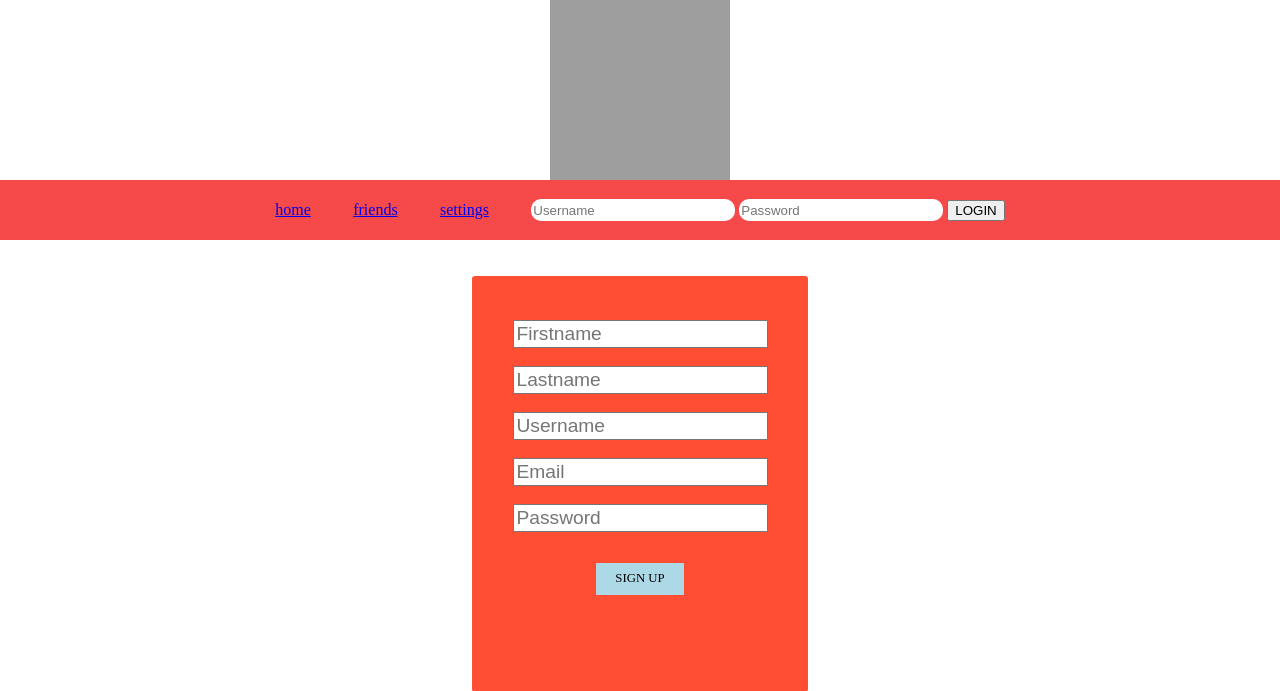
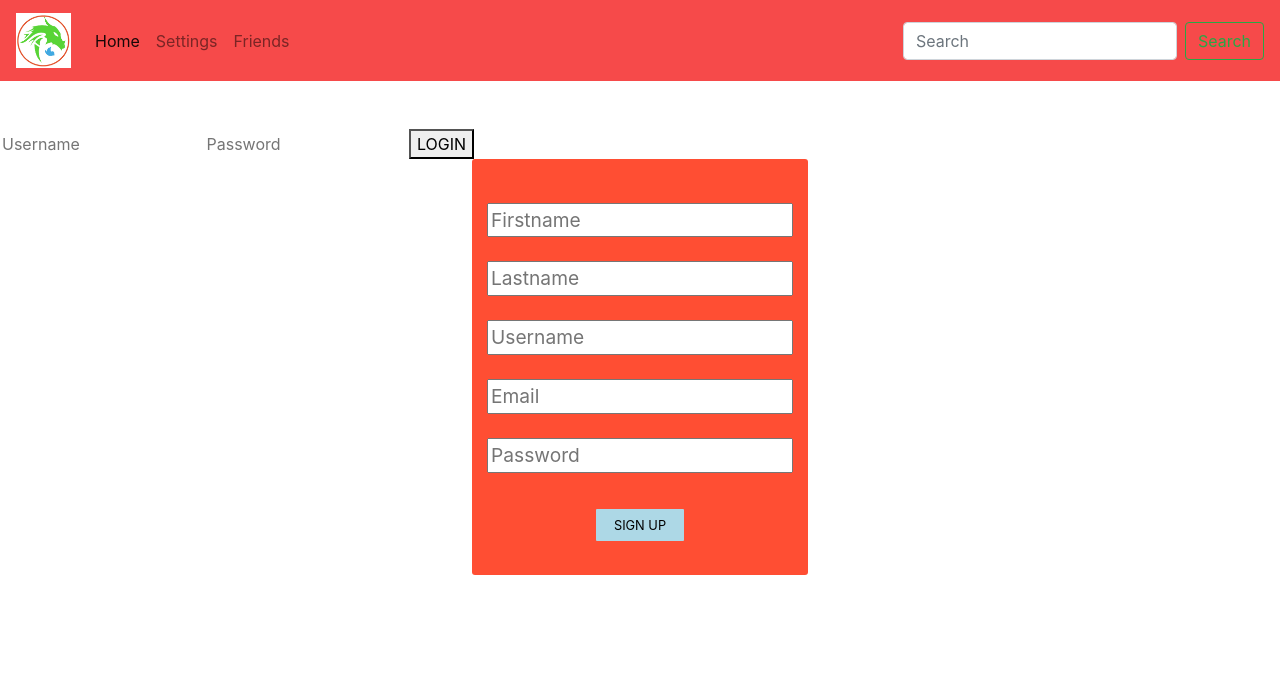
Before and after one commit to johnhello2u/turingFinal, a PHP site: page / in a window 1280 px wide. Shown: the top 691 px of the page. Run offline with PHP 8.4, Linux system fonts and the light colour scheme; grey boxes are pictures that could not be loaded.

Commit message:
Added Bootstrap to style and navbar

```diff
--- a/index.php
+++ b/index.php
@@ -4,6 +4,7 @@
     <meta charset="utf-8">
     <title>main</title>
     <link rel="stylesheet" href="style/style.css">
+    <link rel="stylesheet" href="https://stackpath.bootstrapcdn.com/bootstrap/4.1.0/css/bootstrap.min.css" integrity="sha384-9gVQ4dYFwwWSjIDZnLEWnxCjeSWFphJiwGPXr1jddIhOegiu1FwO5qRGvFXOdJZ4" crossorigin="anonymous">
   </head>
 
 
@@ -13,7 +14,11 @@
 
 <br>
 <br>
-
+<form>
+    <input class ='login_form' type="text" name="uid" placeholder="Username">
+    <input class ='login_form' type="password" name="pwd" placeholder="Password">
+    <button class ='login_form_button' type="submit">LOGIN</button>
+</form>
 
     <div class="outside_box_signup">
     <form class='signup_form' action="signup_connect_sql.php" method="POST">
@@ -29,6 +34,8 @@
     </div>
 
 
-
+    <script src="https://code.jquery.com/jquery-3.3.1.slim.min.js" integrity="sha384-q8i/X+965DzO0rT7abK41JStQIAqVgRVzpbzo5smXKp4YfRvH+8abtTE1Pi6jizo" crossorigin="anonymous"></script>
+    <script src="https://cdnjs.cloudflare.com/ajax/libs/popper.js/1.14.0/umd/popper.min.js" integrity="sha384-cs/chFZiN24E4KMATLdqdvsezGxaGsi4hLGOzlXwp5UZB1LY//20VyM2taTB4QvJ" crossorigin="anonymous"></script>
+    <script src="https://stackpath.bootstrapcdn.com/bootstrap/4.1.0/js/bootstrap.min.js" integrity="sha384-uefMccjFJAIv6A+rW+L4AHf99KvxDjWSu1z9VI8SKNVmz4sk7buKt/6v9KI65qnm" crossorigin="anonymous"></script>
   </body>
 </html>
--- a/other/navbar.php
+++ b/other/navbar.php
@@ -4,34 +4,38 @@
     <meta charset="utf-8">
     <title></title>
     <link rel="stylesheet" href="style/navbarstyle.css">
+    <link rel="stylesheet" href="https://stackpath.bootstrapcdn.com/bootstrap/4.1.0/css/bootstrap.min.css" integrity="sha384-9gVQ4dYFwwWSjIDZnLEWnxCjeSWFphJiwGPXr1jddIhOegiu1FwO5qRGvFXOdJZ4" crossorigin="anonymous">
   </head>
   <body>
 
+      <nav class="navbar navbar-expand-lg navbar-light">
+        <a class="navbar-brand" href="#">
+          <img src="images/logo.jpg" width="55" height="55" alt="">
+        </a>
+        <button class="navbar-toggler" type="button" data-toggle="collapse" data-target="#navbarSupportedContent" aria-controls="navbarSupportedContent" aria-expanded="false" aria-label="Toggle navigation">
+          <span class="navbar-toggler-icon"></span>
+        </button>
+        <div class="collapse navbar-collapse" id="navbarSupportedContent">
+          <ul class="navbar-nav mr-auto">
+            <li class="nav-item active">
+              <a class="nav-link" href="#">Home <span class="sr-only">(current)</span></a>
+            </li>
+            <li class="nav-item">
+              <a class="nav-link" href="#">Settings</a>
+            </li>
+            <li class="nav-item">
+              <a class="nav-link" href="#">Friends</a>
+            </li>
+          </ul>
 
-    <div class="logo">
-      <img class="logo-icon" src="images/logo.tif" alt="logo-icon" width="180" height="180"/>
-    </div>
-
-    <div class="nav-bar">
-      <nav>
-        <div class="handle">
-          <div class="icon"><div class="hamburger-menu"></div></div>
+          <form class="form-inline my-2 my-lg-0">
+            <input class="form-control mr-sm-2" type="search" placeholder="Search" aria-label="Search">
+            <button class="btn btn-outline-success my-2 my-sm-0" type="submit">Search</button>
+          </form>
         </div>
-        <ul id="nav-ul">
-          <li class = "navlist"> <a href="#">home</a> </li>
-          <li class = "navlist"> <a href="#">friends</a></li>
-          <li class = "navlist"> <a href="#">settings</a></li>
-
-        <li>
-        <form>
-            <input class ='login_form' type="text" name="uid" placeholder="Username">
-            <input class ='login_form' type="password" name="pwd" placeholder="Password">
-            <button class ='login_form_button' type="submit">LOGIN</button>
-          </form>
-        </li>
-        </ul>
       </nav>
-    </div>
-
+  <script src="https://code.jquery.com/jquery-3.3.1.slim.min.js" integrity="sha384-q8i/X+965DzO0rT7abK41JStQIAqVgRVzpbzo5smXKp4YfRvH+8abtTE1Pi6jizo" crossorigin="anonymous"></script>
+  <script src="https://cdnjs.cloudflare.com/ajax/libs/popper.js/1.14.0/umd/popper.min.js" integrity="sha384-cs/chFZiN24E4KMATLdqdvsezGxaGsi4hLGOzlXwp5UZB1LY//20VyM2taTB4QvJ" crossorigin="anonymous"></script>
+  <script src="https://stackpath.bootstrapcdn.com/bootstrap/4.1.0/js/bootstrap.min.js" integrity="sha384-uefMccjFJAIv6A+rW+L4AHf99KvxDjWSu1z9VI8SKNVmz4sk7buKt/6v9KI65qnm" crossorigin="anonymous"></script>
   </body>
 </html>
--- a/style/navbarstyle.css
+++ b/style/navbarstyle.css
@@ -53,7 +53,7 @@
 
 
 /* style for big nav bar*/
-div nav ul{
+.navbar {
       background-color:rgb(246, 74, 74);
       overflow: hidden; /* it doesn't show by default only when cliked*/
       color: white;
```
Also changed, not shown: images/logo.jpg (added), 1 other file.
